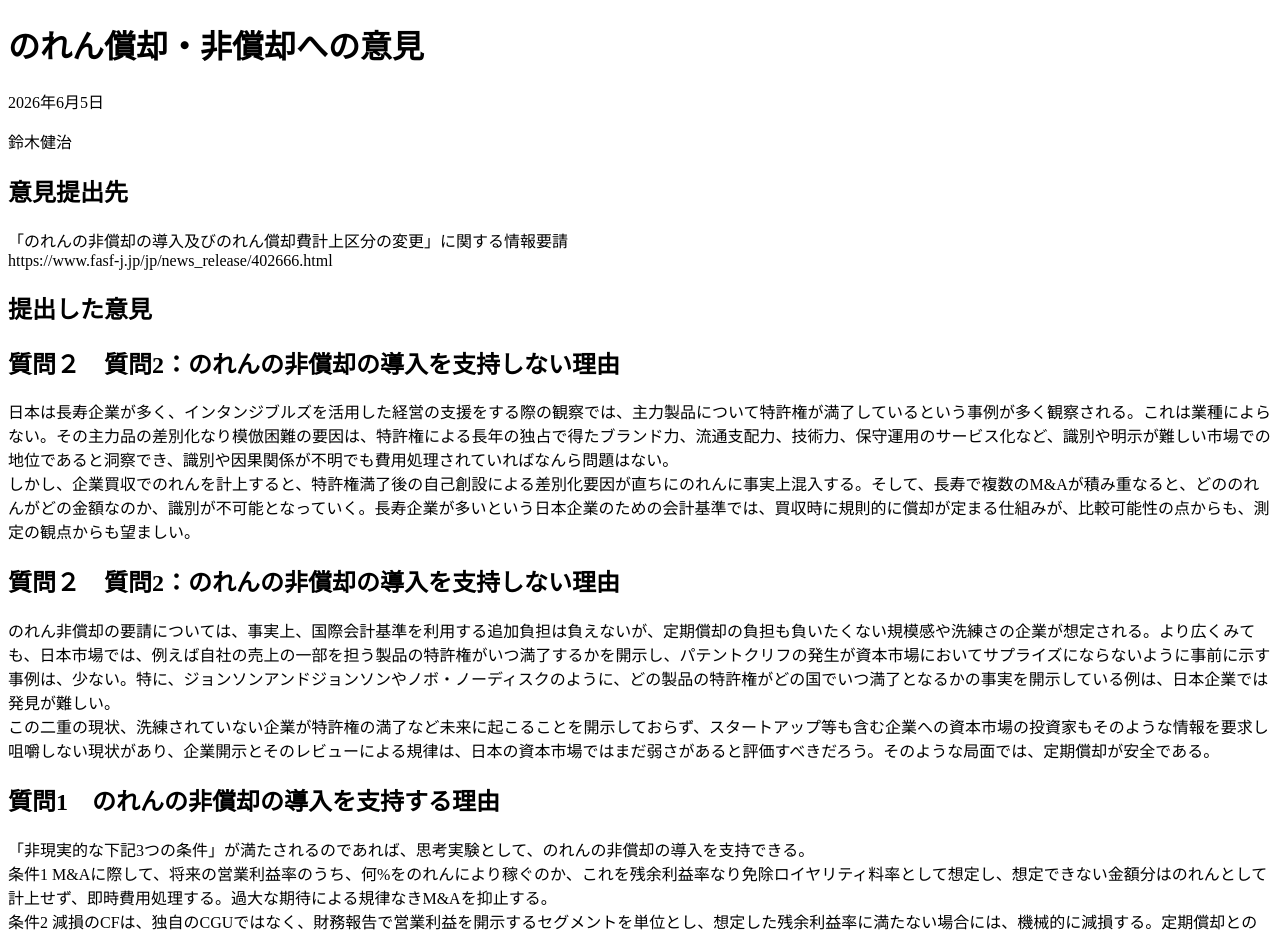
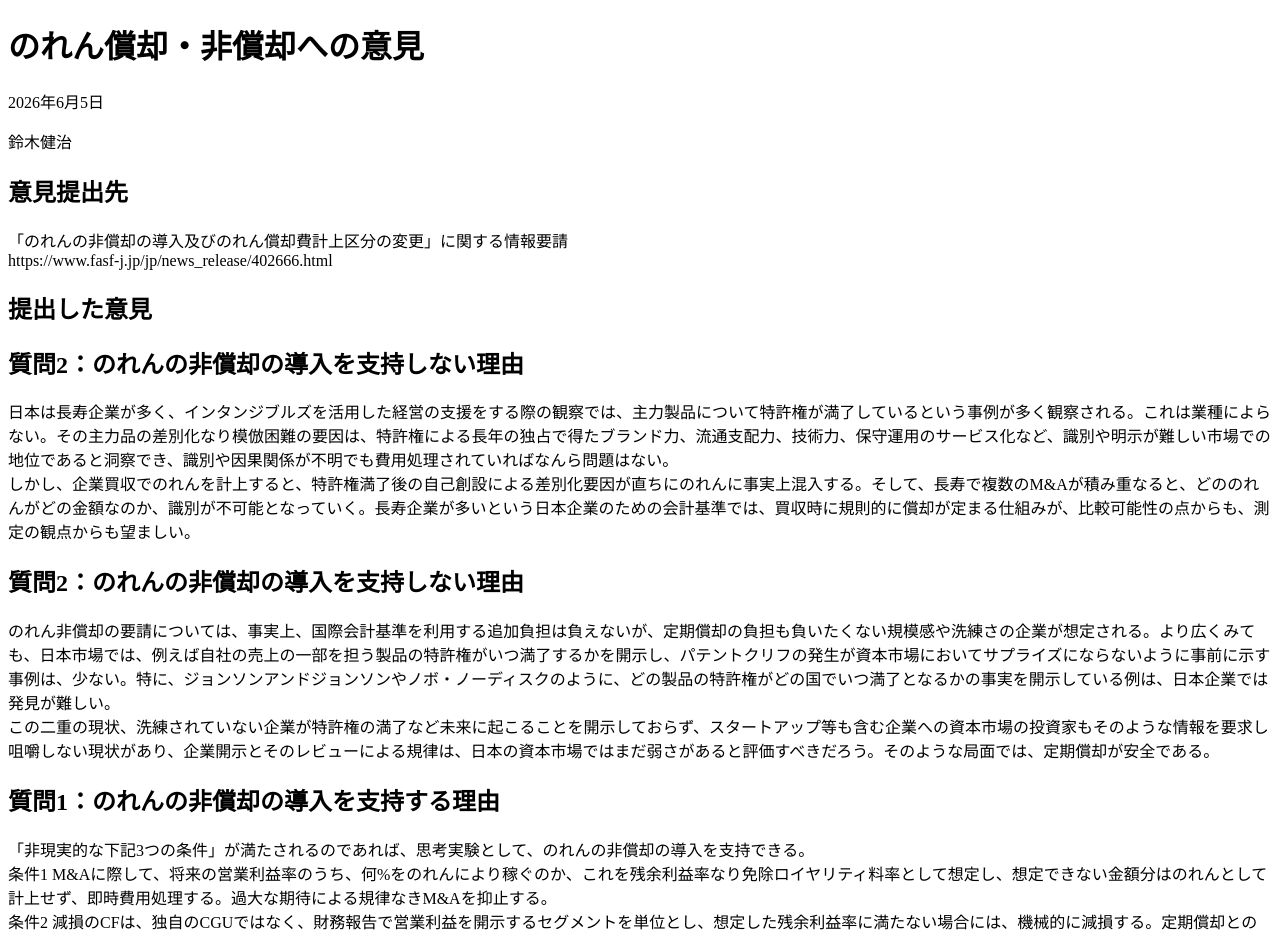
Before and after one commit to kvaluation/intprofy-website, a Next.js app: page /blogs/blog20260605 in a window 1280 px wide. Shown: the top 936 px of the page. Built offline with nearby package versions, Linux system fonts and the light colour scheme.

Commit message:
local実行後に更新

```diff
--- a/components/BlogList.tsx
+++ b/components/BlogList.tsx
@@ -32,14 +32,14 @@ const blogPosts: BlogPost[] = [
     tags: ['原価計算', '営業利益率', '経営デザインシート']
  },
   {
-    slug: 'blog20260605',
+      slug: 'blog20251223',
     title: '国境をまたぐ競争法と知的財産法をつなぐ需要の代替性',
     shortTitle: '需要の代替性',
     date: '2025-12-23',
     tags: ['知的財産法', '特許権', '著作権', '生成AI']
  },
    {
-    slug: 'blog20251223',
+    slug: 'blog20260605',
     title: 'のれん償却・非償却への意見',
     shortTitle: 'のれん非償却論',
     date: '2026-06-05',
--- a/pages/blogs/blog20260605.mdx
+++ b/pages/blogs/blog20260605.mdx
@@ -11,15 +11,15 @@ https://www.fasf-j.jp/jp/news_release/402666.html
 
 ## 提出した意見
 
-## 質問２　質問2：のれんの非償却の導入を支持しない理由
+## 質問2：のれんの非償却の導入を支持しない理由
 
 日本は長寿企業が多く、インタンジブルズを活用した経営の支援をする際の観察では、主力製品について特許権が満了しているという事例が多く観察される。これは業種によらない。その主力品の差別化なり模倣困難の要因は、特許権による長年の独占で得たブランド力、流通支配力、技術力、保守運用のサービス化など、識別や明示が難しい市場での地位であると洞察でき、識別や因果関係が不明でも費用処理されていればなんら問題はない。
 しかし、企業買収でのれんを計上すると、特許権満了後の自己創設による差別化要因が直ちにのれんに事実上混入する。そして、長寿で複数のM&Aが積み重なると、どののれんがどの金額なのか、識別が不可能となっていく。長寿企業が多いという日本企業のための会計基準では、買収時に規則的に償却が定まる仕組みが、比較可能性の点からも、測定の観点からも望ましい。
-## 質問２　質問2：のれんの非償却の導入を支持しない理由
+## 質問2：のれんの非償却の導入を支持しない理由
 のれん非償却の要請については、事実上、国際会計基準を利用する追加負担は負えないが、定期償却の負担も負いたくない規模感や洗練さの企業が想定される。より広くみても、日本市場では、例えば自社の売上の一部を担う製品の特許権がいつ満了するかを開示し、パテントクリフの発生が資本市場においてサプライズにならないように事前に示す事例は、少ない。特に、ジョンソンアンドジョンソンやノボ・ノーディスクのように、どの製品の特許権がどの国でいつ満了となるかの事実を開示している例は、日本企業では発見が難しい。
 この二重の現状、洗練されていない企業が特許権の満了など未来に起こることを開示しておらず、スタートアップ等も含む企業への資本市場の投資家もそのような情報を要求し咀嚼しない現状があり、企業開示とそのレビューによる規律は、日本の資本市場ではまだ弱さがあると評価すべきだろう。そのような局面では、定期償却が安全である。
 
-## 質問1　のれんの非償却の導入を支持する理由
+## 質問1：のれんの非償却の導入を支持する理由
  「非現実的な下記3つの条件」が満たされるのであれば、思考実験として、のれんの非償却の導入を支持できる。
 条件1 M&Aに際して、将来の営業利益率のうち、何%をのれんにより稼ぐのか、これを残余利益率なり免除ロイヤリティ料率として想定し、想定できない金額分はのれんとして計上せず、即時費用処理する。過大な期待による規律なきM&Aを抑止する。
 条件2 減損のCFは、独自のCGUではなく、財務報告で営業利益を開示するセグメントを単位とし、想定した残余利益率に満たない場合には、機械的に減損する。定期償却との差として、例えば、M&Aから数年間は残余利益がでないという計画であれば、その猶予期間は残余利益率を0とできるようにしても良い。
```
